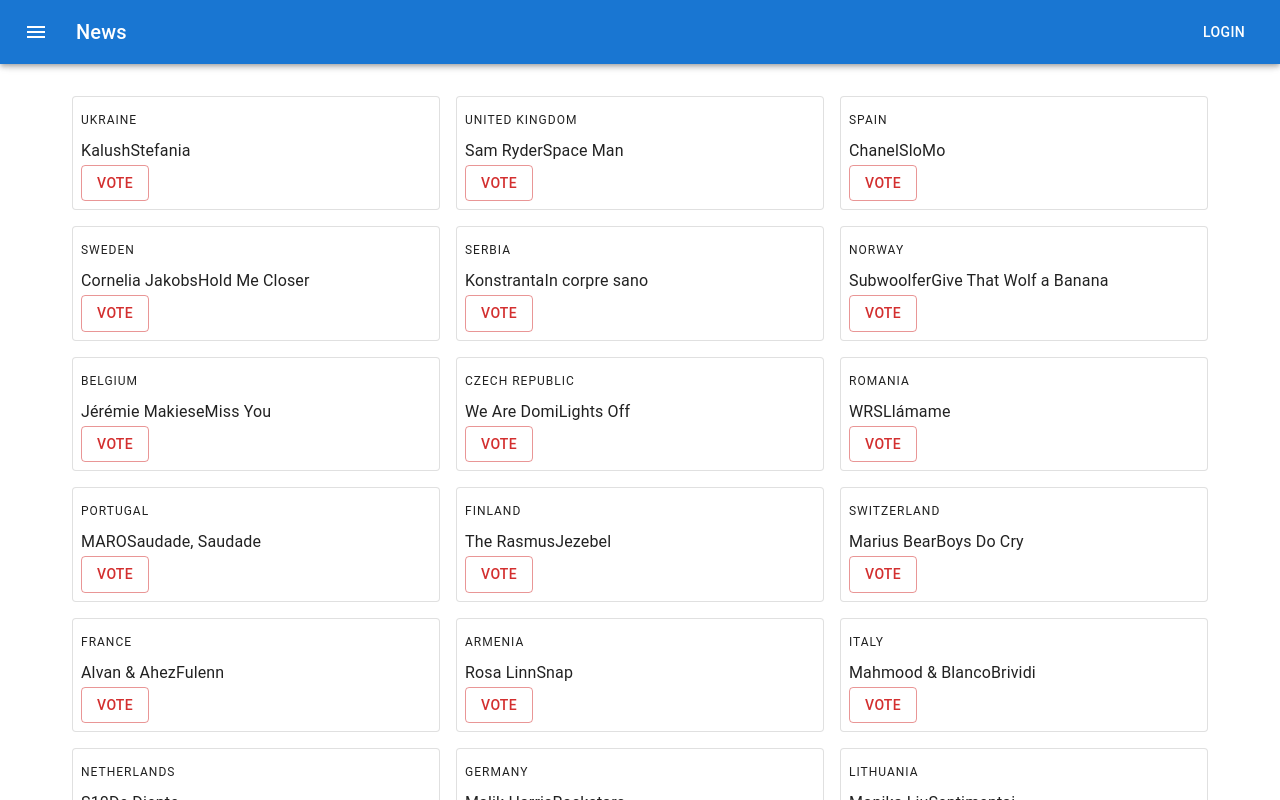
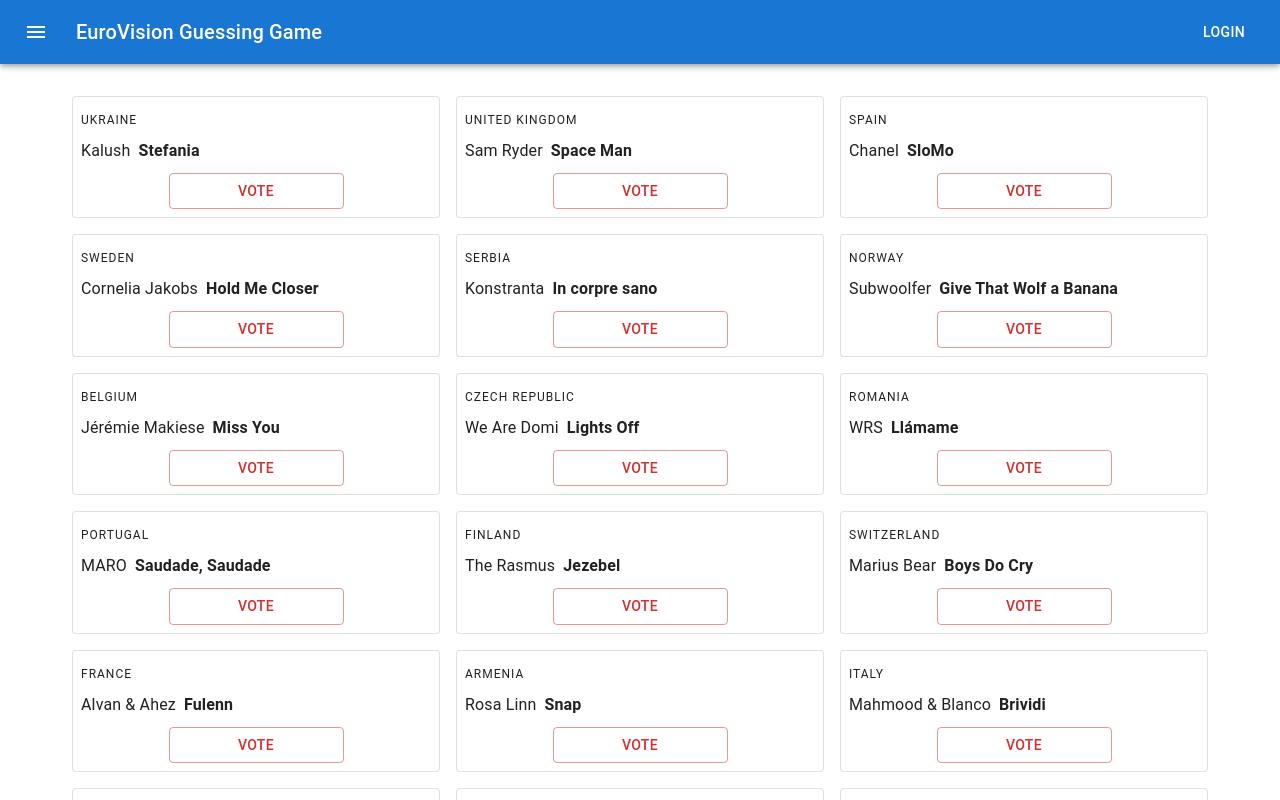
Before and after one commit to vilmis04/eurovision-watching-game-app, a React (Create React App) app: page / in a window 1280 px wide. Shown: the top 800 px of the page. Built offline with nearby package versions, Linux system fonts and the light colour scheme; data requests are answered from the project's data file.

Commit message:
UPD | update country card styling

```diff
--- a/src/components/AppBar/AppBar.tsx
+++ b/src/components/AppBar/AppBar.tsx
@@ -22,7 +22,7 @@
             <MenuIcon />
           </IconButton>
           <Typography variant="h6" component="div" sx={{ flexGrow: 1 }}>
-            News
+            EuroVision Guessing Game
           </Typography>
           <Button color="inherit">Login</Button>
         </Toolbar>
--- a/src/components/CountryCard/CountryCard.styles.ts
+++ b/src/components/CountryCard/CountryCard.styles.ts
@@ -1,5 +1,8 @@
-import { Theme } from "@mui/material";
-
-export default ({ spacing }: Theme) => ({
-  card: { padding: spacing(1), height: "100%" },
-});
+export const styles: ISx = {
+  card: ({ spacing }) => ({ padding: spacing(1), height: "100%" }),
+  gap: ({ spacing }) => ({
+    paddingLeft: spacing(1),
+  }),
+  song: { fontWeight: "bold" },
+  button: ({ spacing }) => ({ padding: "0 25%", paddingTop: spacing(1) }),
+};
--- a/src/components/CountryCard/CountryCard.tsx
+++ b/src/components/CountryCard/CountryCard.tsx
@@ -1,6 +1,6 @@
 import { Card, Grid, Typography, useTheme } from "@mui/material";
 import VoteButton from "components/VoteButton/VoteButton";
-import useStyles from "./CountryCard.styles";
+import { styles } from "./CountryCard.styles";
 
 interface ICountryCardProps {
   country: string;
@@ -12,10 +12,8 @@
   country,
   artist,
   song,
-}) => {
-  const classes = useStyles(useTheme());
-  return (
-    <Card variant="outlined" sx={classes.card}>
+}) => (
+  <Card variant="outlined" sx={styles.card}>
     <Grid container direction="column">
       <Grid item>
         <Typography variant="overline">{country}</Typography>
@@ -24,16 +22,17 @@
         <Grid item>
           <Typography variant="subtitle1">{artist}</Typography>
         </Grid>
-          <Grid item>
-            <Typography variant="subtitle1">{song}</Typography>
+        <Grid item sx={styles.gap}>
+          <Typography variant="subtitle1" sx={styles.song}>
+            {song}
+          </Typography>
         </Grid>
       </Grid>
-        <Grid item>
+      <Grid item sx={styles.button}>
         <VoteButton country={country} />
       </Grid>
     </Grid>
   </Card>
 );
-};
 
 export default CountryCard;
--- a/src/components/VoteButton/VoteButton.tsx
+++ b/src/components/VoteButton/VoteButton.tsx
@@ -7,7 +7,7 @@
 
 const VoteButton: React.FC<IVoteButtonProps> = ({ country, vote }) => {
   return (
-    <Button variant="outlined" color={vote ? "success" : "error"}>
+    <Button variant="outlined" color={vote ? "success" : "error"} fullWidth>
       {vote ?? "Vote"}
     </Button>
   );
--- a/src/components/VotingTable/VotingTable.tsx
+++ b/src/components/VotingTable/VotingTable.tsx
@@ -16,7 +16,6 @@
   const styles = useSx(useTheme());
   const [countries, setCountries] = useState([]);
   const [isLoading, setIsLoading] = useState(countries.length === 0);
-  // const [isLoading, setIsLoading] = useState(false);
 
   useEffect(() => {
     fetch("http://localhost:3004/EV22")
@@ -31,14 +30,7 @@
   ) : (
     <Grid container spacing={1} sx={styles.tableContainer}>
       {countries.map((entry: ICountry) => (
-        <Grid
-          // lg={3}
-          md={4}
-          sm={6}
-          xs={12}
-          key={entry.country}
-          sx={styles.card}
-        >
+        <Grid md={4} sm={6} xs={12} key={entry.country} sx={styles.card}>
           <CountryCard
             country={entry.country}
             artist={entry.artist}
```
Also changed, not shown: src/global.d.ts (added, +9 -0 lines). Lines whose indentation alone changed are shown as unchanged.
